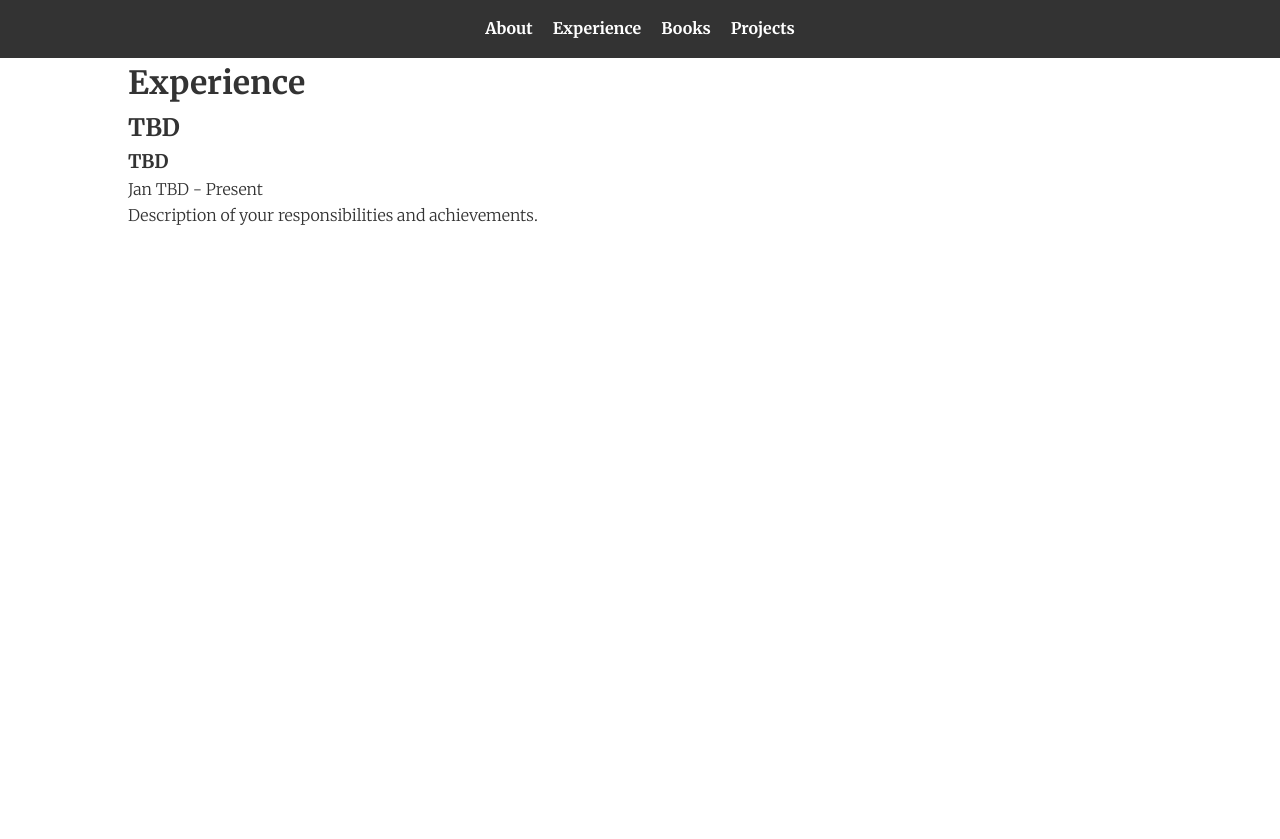
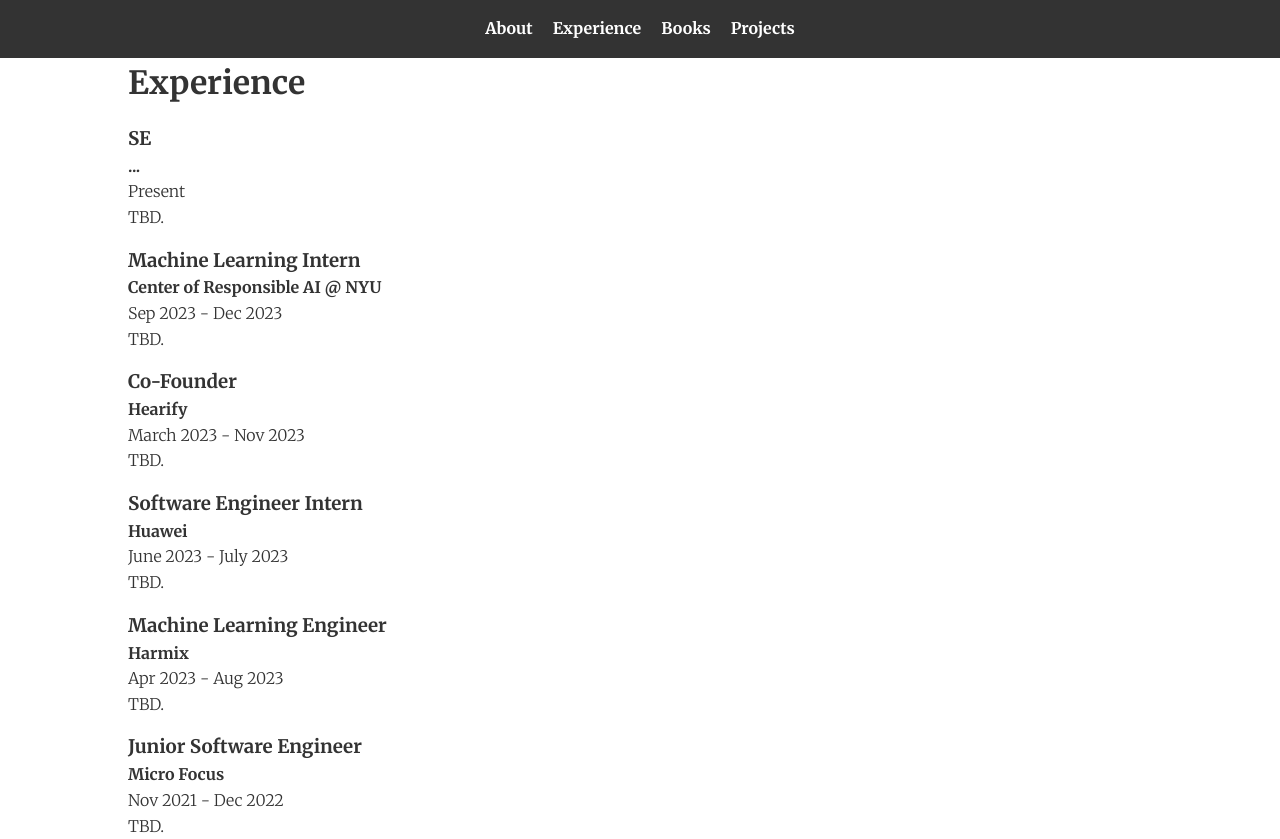
Before and after one commit to Dichik/dichik.github.io, a React (Create React App) app: page /experience in a window 1280 px wide. Before the commit the page ends 800 px from the top, so only its background shows below. Built offline with nearby package versions, Linux system fonts and the light colour scheme.

Commit message:
add books and experience

```diff
--- a/src/components/BooksList2023.js
+++ b/src/components/BooksList2023.js
@@ -2,7 +2,15 @@ import React from 'react';
 import './BooksList.css';
 
 const books = [
-    { year: 2023, title: 'To be added', author: 'Added' },
+    { year: 2023, title: 'Напролом', author: 'Раян Голідей' },
+    { year: 2023, title: 'Розгадка геніальності', author: 'Рон Фрідман' },
+    { year: 2023, title: 'Creative personal branding', author: 'Jürgen Salenbacher' },
+    { year: 2023, title: 'Нові Стоїки', author: 'Массімо Пільюччі та Ґреґорі Лопес' },
+    { year: 2023, title: 'Дар', author: 'Едіт Еґер' },
+    { year: 2023, title: 'Зелене світло', author: 'Метью Макконагі' },
+    { year: 2023, title: 'The Subtle Art of Not Giving a F*ck', author: 'Mark Manson' },
+    { year: 2023, title: 'Мізері', author: 'Стівен Кінг' },
+    { year: 2023, title: '...', author: '...' }
 ];
 
 function BooksList2023() {
--- a/src/components/Experience.css
+++ b/src/components/Experience.css
@@ -2,3 +2,7 @@
   width: 80%;
   margin: 0 auto;
 }
+
+.experience-box {
+  margin-top: 15px;
+}
--- a/src/components/Experience.js
+++ b/src/components/Experience.js
@@ -4,20 +4,50 @@ import './Experience.css';
 function Experience() {
     const experiences = [
         {
-            title: "TBD",
-            company: "TBD",
-            dates: "Jan TBD - Present",
-            description: "Description of your responsibilities and achievements."
-        }
+            title: "SE",
+            company: "...",
+            dates: "Present",
+            description: "TBD."
+        },
+        {
+            title: "Machine Learning Intern",
+            company: "Center of Responsible AI @ NYU",
+            dates: "Sep 2023 - Dec 2023",
+            description: "TBD."
+        },
+        {
+            title: "Co-Founder",
+            company: "Hearify",
+            dates: "March 2023 - Nov 2023",
+            description: "TBD."
+        },
+        {
+            title: "Software Engineer Intern",
+            company: "Huawei",
+            dates: "June 2023 - July 2023",
+            description: "TBD."
+        },
+        {
+            title: "Machine Learning Engineer",
+            company: "Harmix",
+            dates: "Apr 2023 - Aug 2023",
+            description: "TBD."
+        },
+        {
+            title: "Junior Software Engineer",
+            company: "Micro Focus",
+            dates: "Nov 2021 - Dec 2022",
+            description: "TBD."
+        },
     ];
 
     return (
         <div className='experience-container'>
             <h1>Experience</h1>
             {experiences.map((exp, index) => (
-                <div key={index}>
-                    <h2>{exp.title}</h2>
-                    <h3>{exp.company}</h3>
+                <div className='experience-box' key={index}>
+                    <h3>{exp.title}</h3>
+                    <h4>{exp.company}</h4>
                     <p>{exp.dates}</p>
                     <p>{exp.description}</p>
                 </div>
```
